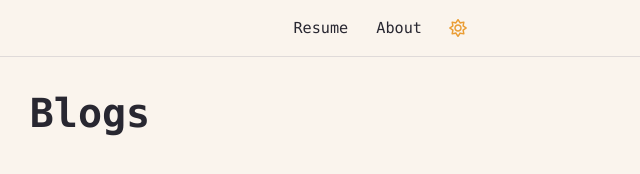
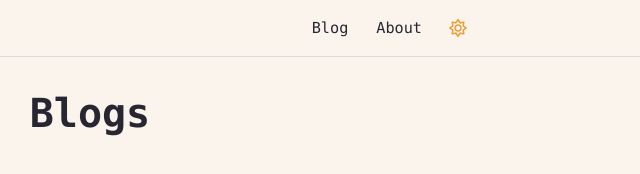
Before and after one commit to jamesyoung-15/jyyoung, an Astro site: page /blog in a window 1280 px wide. Shown: the top 174 px of the page, 550-1190 px from the left. Built offline with nearby package versions, Linux system fonts and the light colour scheme; Astro itself is replaced by a stand-in of ours.

Commit message:
update navlinks

```diff
--- a/src/components/Header.astro
+++ b/src/components/Header.astro
@@ -3,15 +3,20 @@ import ThemeToggle from "./ThemeToggle.astro";
 
 const navLinks = [
   {
-    label: "Resume",
-    href: "https://raw.githubusercontent.com/jamesyoung-15/resume/refs/heads/main/resume-main/resume.pdf",
-    external: true,
+    label: "Blog",
+    href: "/blog",
+    external: false,
   },
   {
     label: "About",
     href: "/",
     external: false,
   },
+  // {
+  //   label: "Resume",
+  //   href: "https://raw.githubusercontent.com/jamesyoung-15/resume/refs/heads/main/resume-main/resume.pdf",
+  //   external: true,
+  // },
 ];
 ---
 
```
